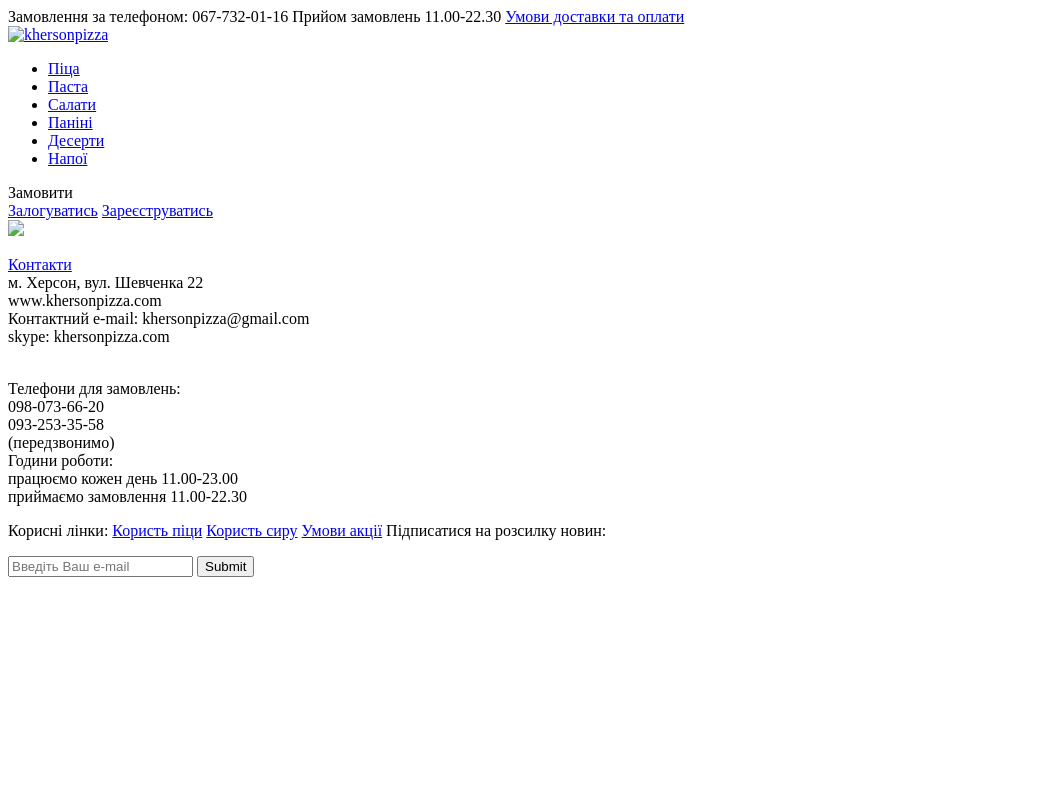
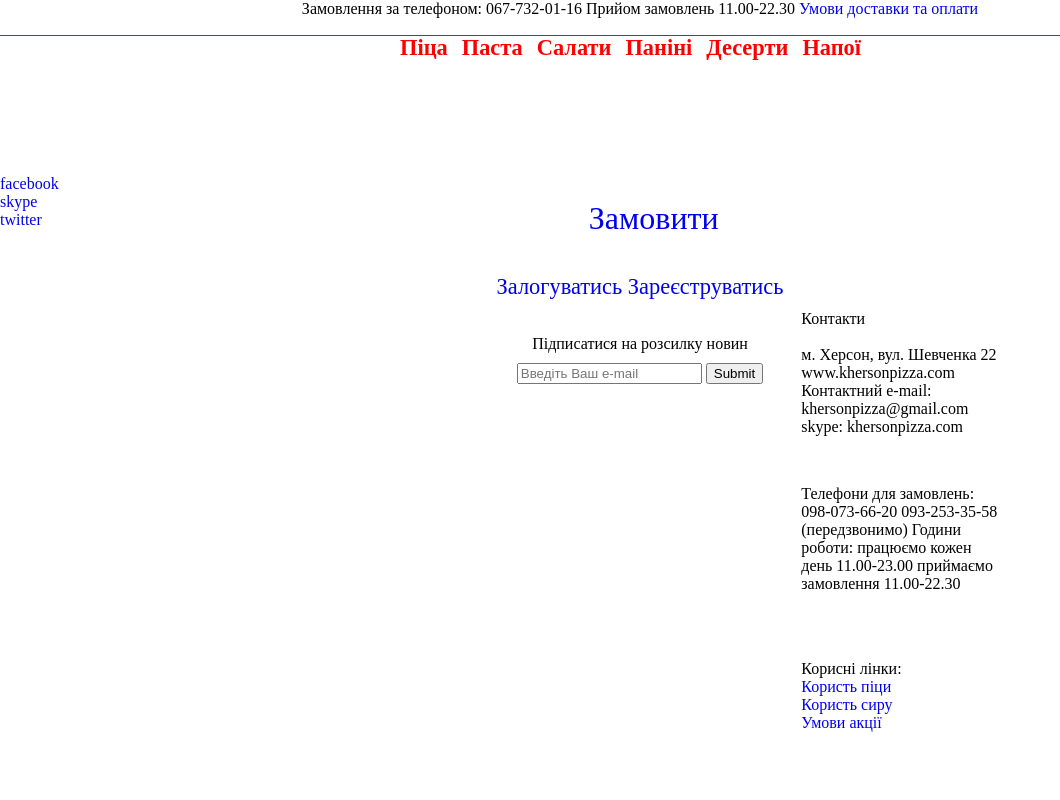
Before and after one commit to anovosolov/khersonpizza.com, a plain HTML site: page template/index.html in a window 1280 px wide. Shown: the whole page, without its empty margins (0-1060 px from the left). Drawn offline with Linux system fonts and the light colour scheme.

Commit message:
main page and order page

```diff
--- /dev/null
+++ b/style/global.css
@@ -0,0 +1,19 @@
+html, body, div, span, applet, object, iframe,
+h1, h2, h3, h4, h5, h6, center,
+dl, dt, dd, ol, ul, li, form, label,
+table, article, aside, canvas, details, embed,
+figure, figcaption, footer, header,
+menu, nav, output, section, summary,
+time {
+    margin: 0;
+    padding: 0;
+    border: 0;
+}
+
+li {
+    list-style: none;
+}
+
+a {
+    text-decoration: none;
+}
--- /dev/null
+++ b/style/style.css
@@ -0,0 +1,104 @@
+.info_top {
+    height: 35px;
+    text-align: center;
+    outline: 1px solid red;
+}
+
+.menu {
+    height: 140px;
+    margin: 0 auto;
+    width: 480px;
+}
+
+.socials a {
+    display: block;
+}
+
+.content .button {
+    position: absolute;
+    top: 200px;
+    left: 46%;
+    font-size: 2em;
+}
+
+.menu nav a {
+    color: red;
+    font-size: 1.4em;
+    font-weight: bold;
+}
+
+.menu nav ul li {
+    display: inline-block;
+    margin-right: 10px;
+}
+
+.type_of_pizza {
+    width: 1030px;
+    margin: 0 auto;
+    height: 500px;
+}
+
+.type_of_pizza ul li {
+    display: inline-block;
+    width: 340px;
+    height: 370px;
+    background-color: lightgrey;
+    margin-top: 5px;
+}
+
+.type_of_pizza ul li a {
+    text-align: center;
+    display: block;
+}
+
+.block {
+    width: 200px;
+    display: inline-block;
+    height: 140px;
+    vertical-align: top;
+    margin-top: 35px;
+    margin-right: 55px;
+}
+
+.block p {
+    height: 100%;
+    margin: 0;
+}
+
+.block span p {
+    margin-top: -1em;
+}
+
+.type_of_pizza ul li>p {
+   text-align: center;
+}
+
+.user {
+    text-align: center;
+    margin-top: 2em;
+    font-size: 1.4em;
+}
+
+form {
+    text-align: center;
+    margin-top: 35px;
+}
+
+form span {
+    display: block;
+    padding-bottom: 10px;
+}
+
+.block a {
+    display: block;
+}
+
+.delivery_info {
+    margin-left: 32%;
+}
+
+footer {
+    position: absolute;
+    bottom: 0;
+    left: 45%;
+}
--- a/template/index.html
+++ b/template/index.html
@@ -2,9 +2,11 @@
 <html>
 <head lang="en">
     <meta charset="UTF-8">
+    <link href="../style/global.css" rel="stylesheet">
+    <link href="../style/style.css" rel="stylesheet">
     <title>khersonpizza</title>
 </head>
-<body>
+<body class="main_page">
 <div class="wrapper">
     <header>
         <div class="info_top">
@@ -16,9 +18,6 @@
             </div>
         </div>
         <div class="menu">
-  <a href="#">
-      <img class="logo" alt="khersonpizza" src="#">
-  </a>
             <nav>
                 <ul>
                     <li>
@@ -45,33 +44,29 @@
     </header>
     <div class="content">
         <div class="socials">
-            <a href="#" name="facebook"></a>
-            <a href="#" name="skype"></a>
-            <a href="#" name="twitter"></a>
+            <a href="#" name="facebook">facebook</a>
+            <a href="#" name="skype">skype</a>
+            <a href="#" name="twitter">twitter</a>
         </div>
-        <a class="button">
-            <span>Замовити</span>
-        </a>
+        <a href="#" class="button">Замовити</a>
     </div>
-    <footer>
-        <div class="">
+        <div class="user">
             <a href="#" class="button login">Залогуватись</a>
             <a href="#" class="button registration">Зареєструватись</a>
         </div>
-        <div class="second_slider">
-            <div class="banner">
-                <div class="prev"></div>
-                <div class="next"></div>
+
+        <form>
+            <span>Підписатися на розсилку новин</span>
+            <label></label>
+            <input type="email" placeholder="Введіть Ваш e-mail">
+            <input type="submit" >
+        </form>
 </div>
-        </div>
+<footer>
     <div class="delivery_info">
-            <div class="del_wrap">
         <div class="block">
-                <a href="#">
-                <img class="logo" src="#">
-                </a>
+            <span>Контакти</span>
             <p>
-                    <a href="#">Контакти</a>
             <br>м. Херсон, вул. Шевченка 22
                 <br>www.khersonpizza.com
                 <br>Контактний e-mail: khersonpizza@gmail.com
@@ -80,32 +75,23 @@
         </div>
         <div class="block">
             <p>
-                        <br>Телефони для замовлень:
-                        <br>098-073-66-20
-                        <br>093-253-35-58
-                        <br>(передзвонимо)
-                        <br>Години роботи:
-                        <br>працюємо кожен день 11.00-23.00
-                        <br>приймаємо замовлення 11.00-22.30
+                Телефони для замовлень:
+                098-073-66-20
+                093-253-35-58
+                (передзвонимо)
+                Години роботи:
+                працюємо кожен день 11.00-23.00
+                приймаємо замовлення 11.00-22.30
             </p>
         </div>
         <div class="block">
-                    <p>
                 <span>Корисні лінки:</span>
-                        <a href="#">Користь піци</a>
+                <a href="http://inmoment.com.ua/beauty/health-body/pizza.html">Користь піци</a>
                 <a href="#">Користь сиру</a>
                 <a href="#">Умови акції</a>
-                        <span>Підписатися на розсилку новин:</span>
-                        <form>
-                    <input type="email" placeholder="Введіть Ваш e-mail">
-                    <input type="submit" >
-                </form>
-                    </p>
-                </div>
         </div>
 
     </div>
 </footer>
-</div>
 </body>
 </html>
```
Also changed, not shown: template/pizza.html (+9 -53 lines), img/pizza.jpg (added). Lines whose indentation alone changed are shown as unchanged.
